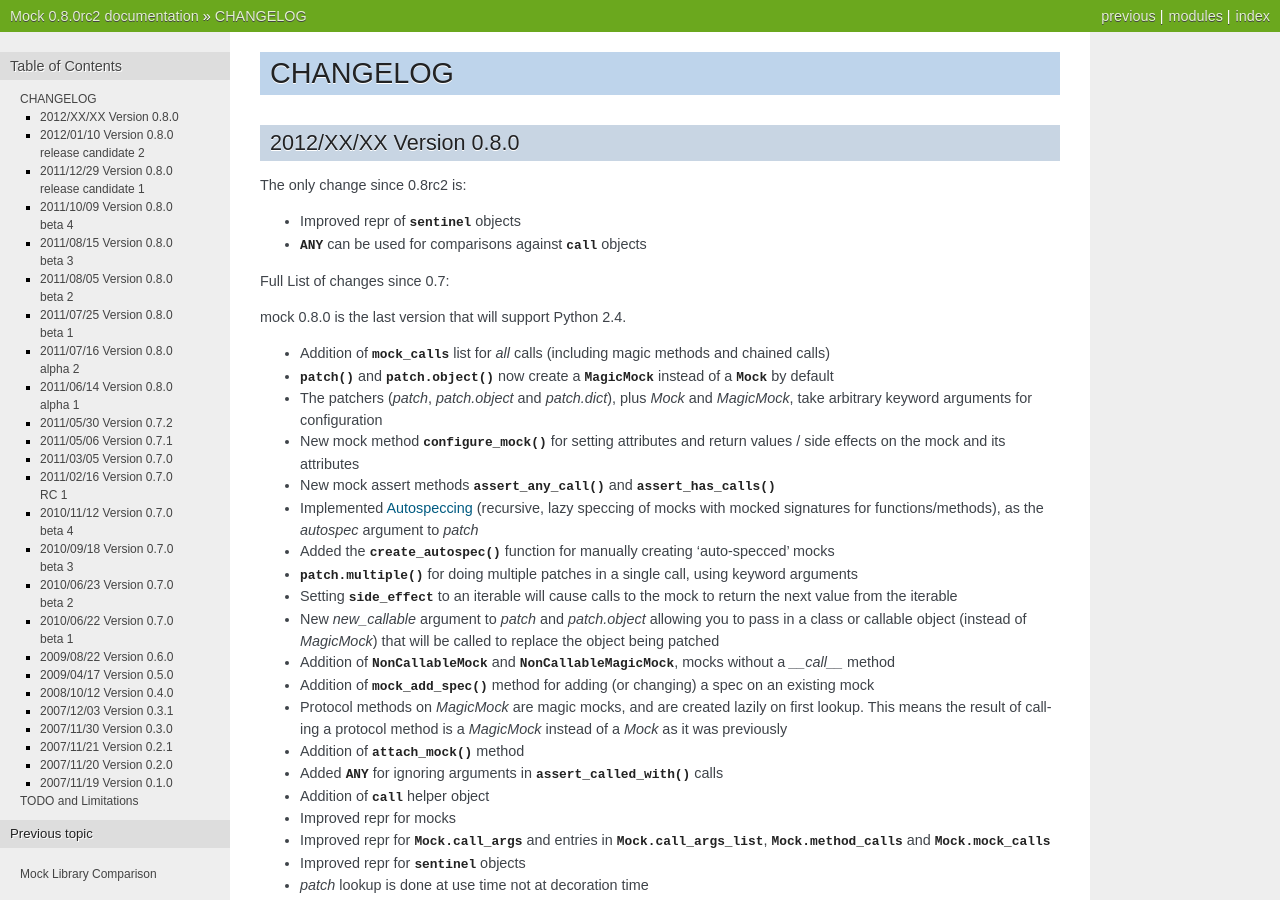
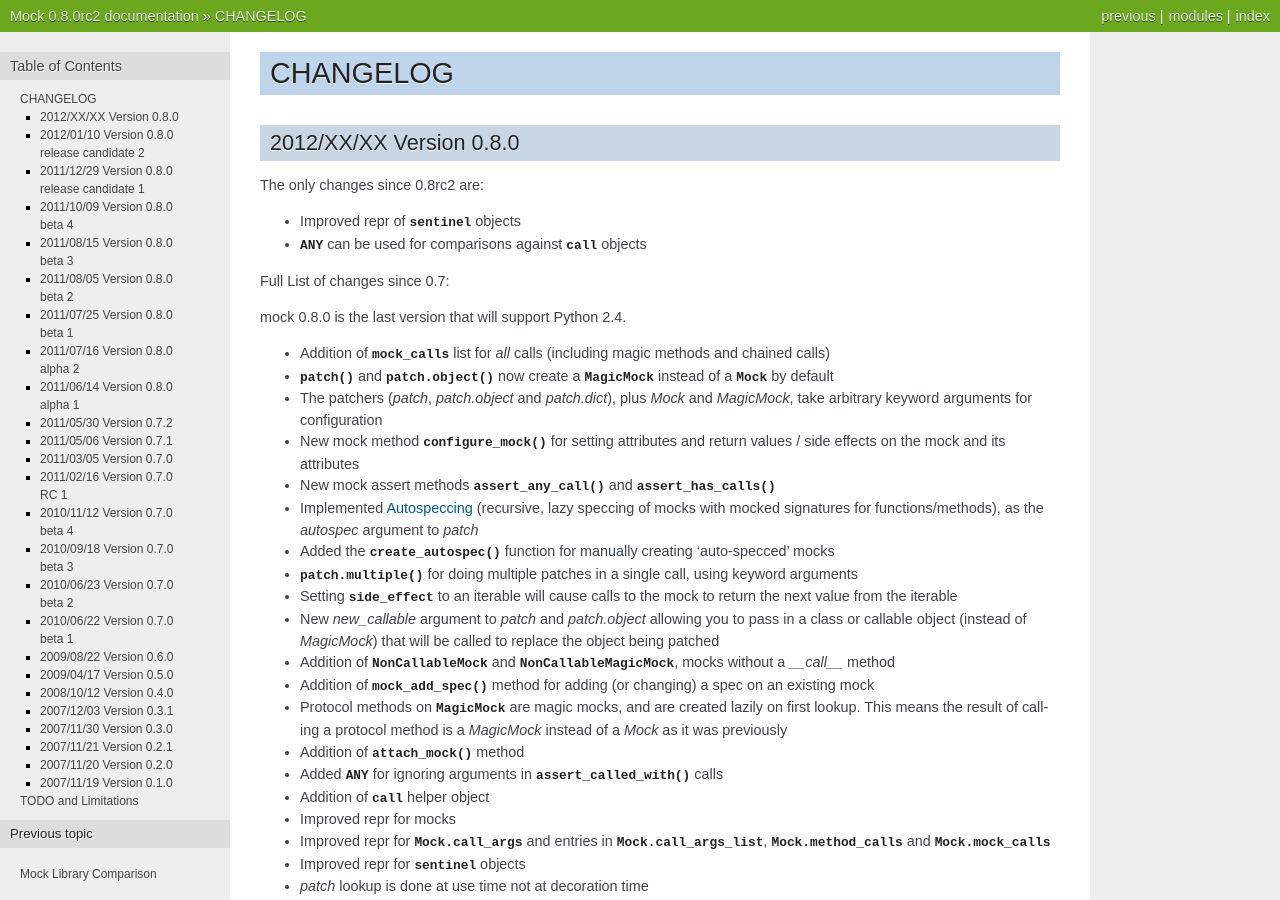
Before and after one commit to testing-cabal/mock, a Sphinx documentation site: the page built from docs/changelog.txt, in a window 1280 px wide and 900 px high. Built offline with Sphinx 7.4.7, drawn with Linux system fonts in a browser that asks for light colours; some of the changed lines change nothing that is shown.

Commit message:
Minor doc update

```diff
--- a/docs/changelog.txt
+++ b/docs/changelog.txt
@@ -8,7 +8,7 @@
 2012/XX/XX Version 0.8.0
 ------------------------
 
-The only change since 0.8rc2 is:
+The only changes since 0.8rc2 are:
 
 * Improved repr of :data:`sentinel` objects
 * :data:`ANY` can be used for comparisons against :data:`call` objects
@@ -43,9 +43,9 @@
   without a `__call__` method
 * Addition of :meth:`~Mock.mock_add_spec` method for adding (or changing) a
   spec on an existing mock
-* Protocol methods on `MagicMock` are magic mocks, and are created lazily on
-  first lookup. This means the result of calling a protocol method is a
-  `MagicMock` instead of a `Mock` as it was previously
+* Protocol methods on :class:`MagicMock` are magic mocks, and are created
+  lazily on first lookup. This means the result of calling a protocol method is
+  a `MagicMock` instead of a `Mock` as it was previously
 * Addition of :meth:`~Mock.attach_mock` method
 * Added :data:`ANY` for ignoring arguments in :meth:`~Mock.assert_called_with`
   calls
```
